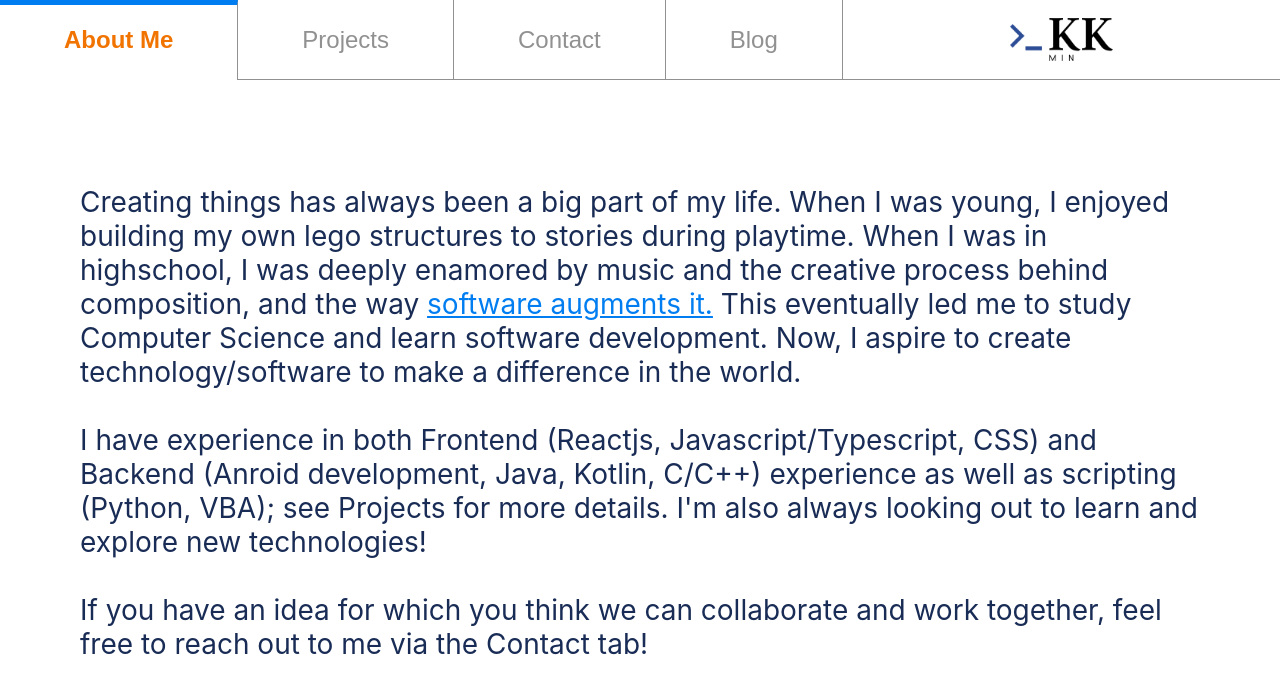
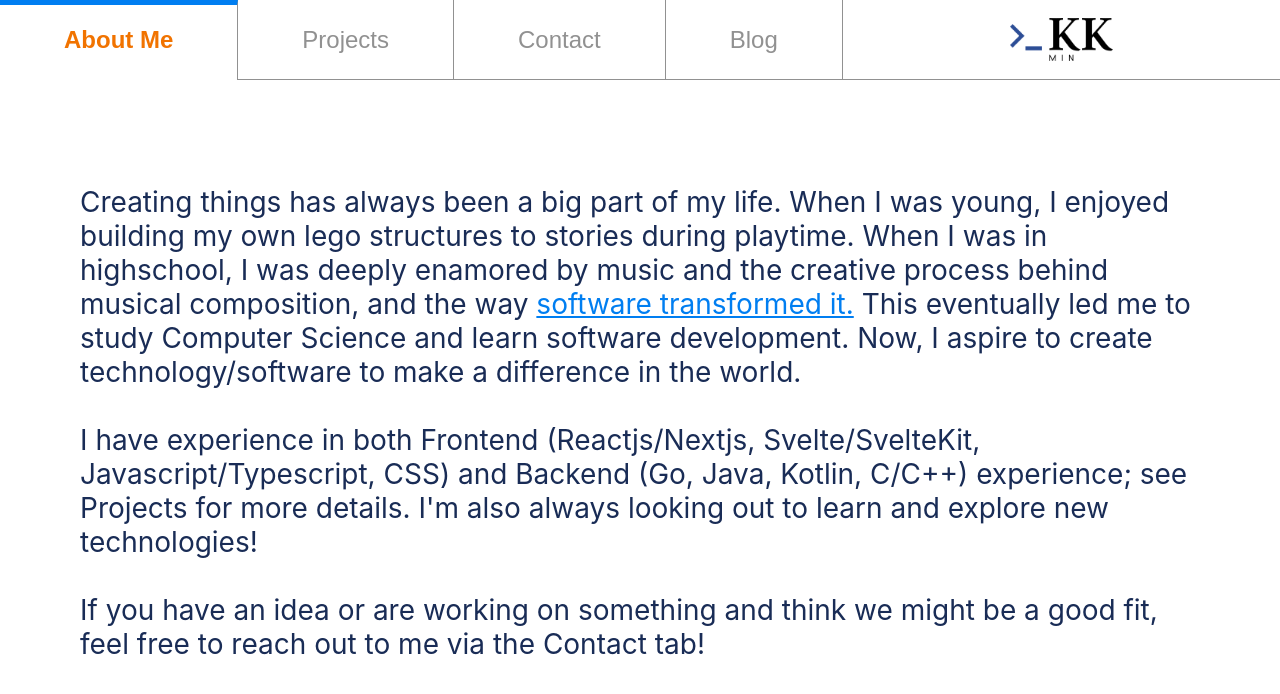
Before and after one commit to kk-min/kk-min.github.io, a React (Create React App) app: page / in a window 1280 px wide. Both pictures are taken after a click on the button 640 px from the left and 385 px from the top of the page. Shown: the part 1042-1736 px from the top of the page. Built offline with nearby package versions, Linux system fonts and the light colour scheme.

Commit message:
Update AboutMe.tsx

```diff
--- a/src/components/AboutMe.tsx
+++ b/src/components/AboutMe.tsx
@@ -44,29 +44,27 @@ export default function AboutMe(props: PropTypes) {
 				Creating things has always been a big part of my life. When I
 				was young, I enjoyed building my own lego structures to stories
 				during playtime. When I was in highschool, I was deeply enamored
-				by music and the creative process behind composition, and the
+				by music and the creative process behind musical composition, and the
 				way{' '}
 				<a
 					href='https://en.wikipedia.org/wiki/Digital_audio_workstation'
 					target='_blank'
 					rel='noopener noreferrer'
 				>
-					software augments it.
+					software transformed it.
 				</a>{' '}
 				This eventually led me to study Computer Science and learn
 				software development. Now, I aspire to create
 				technology/software to make a difference in the world.
 				<br />
 				<br />
-				I have experience in both Frontend (Reactjs,
-				Javascript/Typescript, CSS) and Backend (Anroid development,
-				Java, Kotlin, C/C++) experience as well as scripting (Python,
-				VBA); see Projects for more details. I'm also always looking out
+				I have experience in both Frontend (Reactjs/Nextjs, Svelte/SvelteKit,
+				Javascript/Typescript, CSS) and Backend (Go,
+				Java, Kotlin, C/C++) experience; see Projects for more details. I'm also always looking out
 				to learn and explore new technologies!
 				<br />
 				<br />
-				If you have an idea for which you think we can collaborate and
-				work together, feel free to reach out to me via the Contact tab!
+				If you have an idea or are working on something and think we might be a good fit, feel free to reach out to me via the Contact tab!
 				<br />
 				<br />
 			</div>
```
